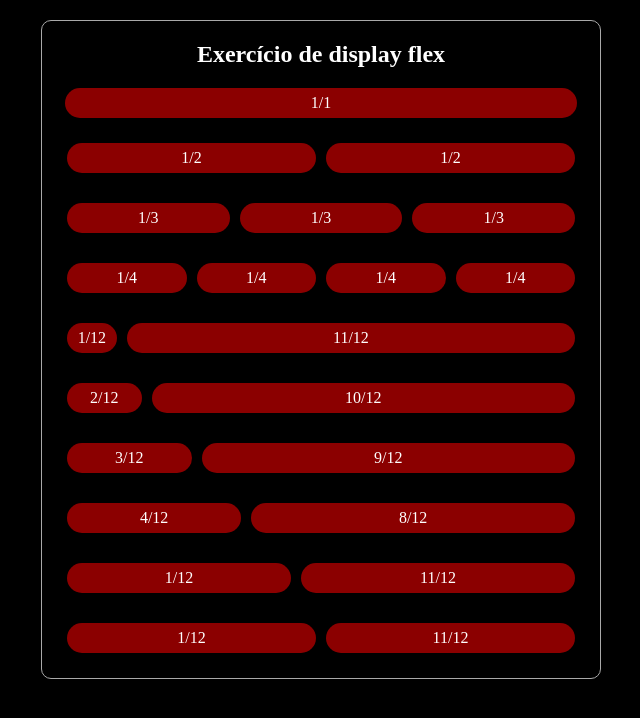
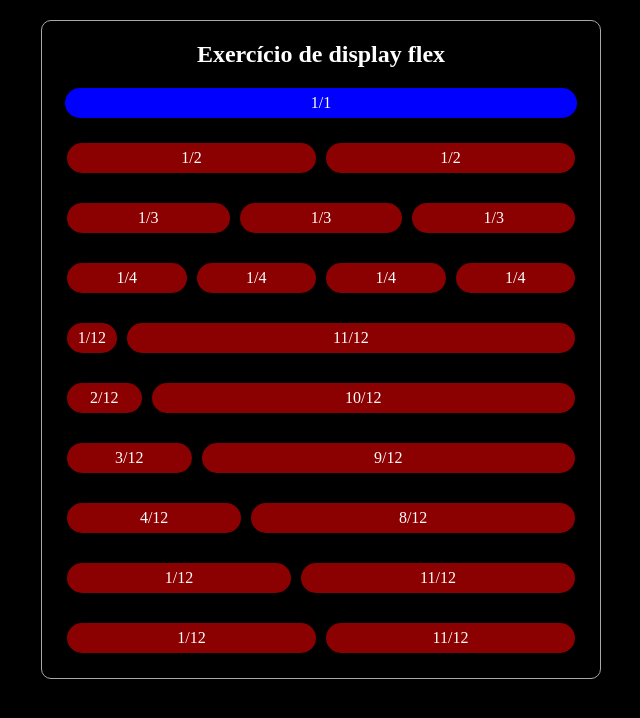
Before and after one commit to Melquesedec/exercicio-display, a plain HTML site: page index.html in a window 1280 px wide. In both pictures the pointer is over the element 640 px from the left and 103 px from the top of the page. Shown: the whole page, without its empty margins (319-959 px from the left). Drawn offline with Linux system fonts and the light colour scheme.

Commit message:
exercicio3

```diff
--- a/css/estilo.css
+++ b/css/estilo.css
@@ -21,7 +21,9 @@
     height: 70%;
 }
 
-#caixa :hover{
+#dois:hover, #um:hover, #quatro:hover, #cinco:hover, #seis:hover, #seis-meio:hover, #sete:hover, #sete-meio:hover, #oito:hover, #oito-meio:hover, #nove:hover, #nove-meio:hover,
+#dez:hover, #dez-meio:hover, #onze:hover, #onze-meio:hover {
+    background-color: blue;
 }
 
 #caixa-um{
```
